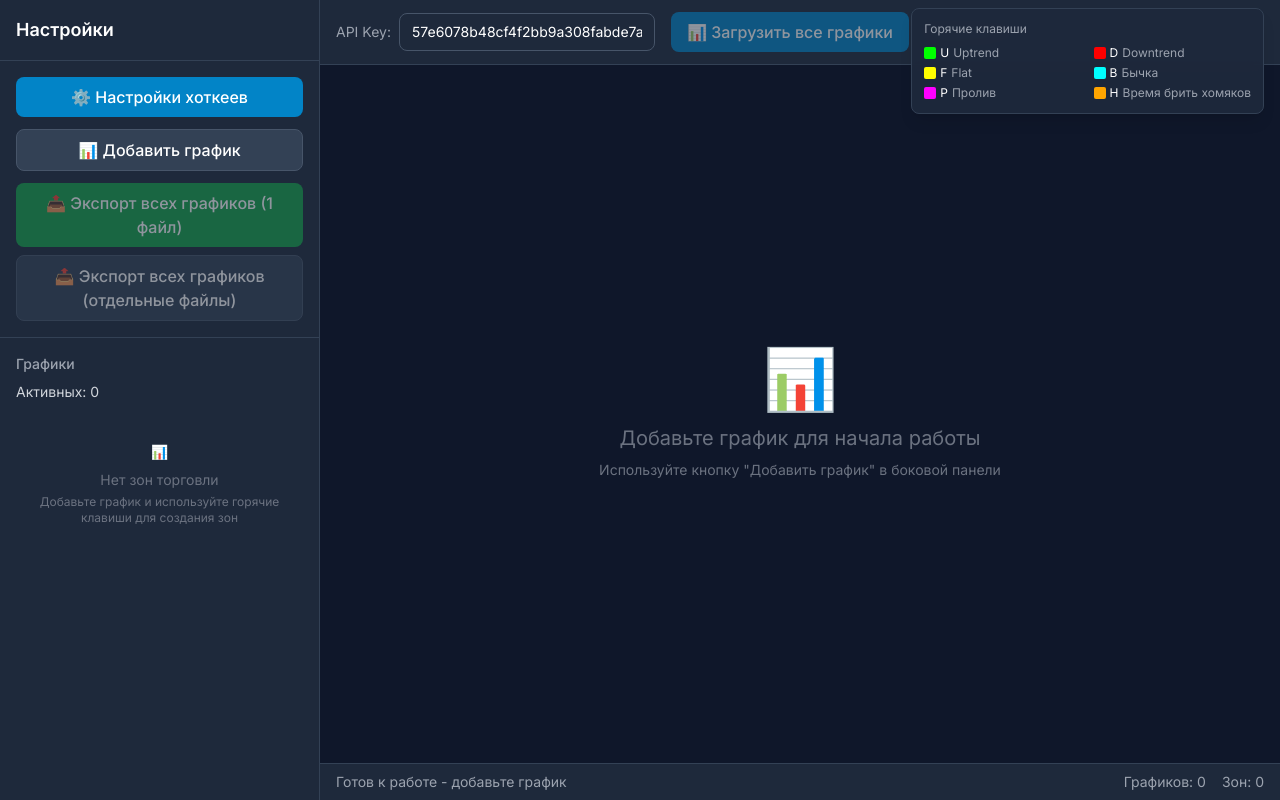
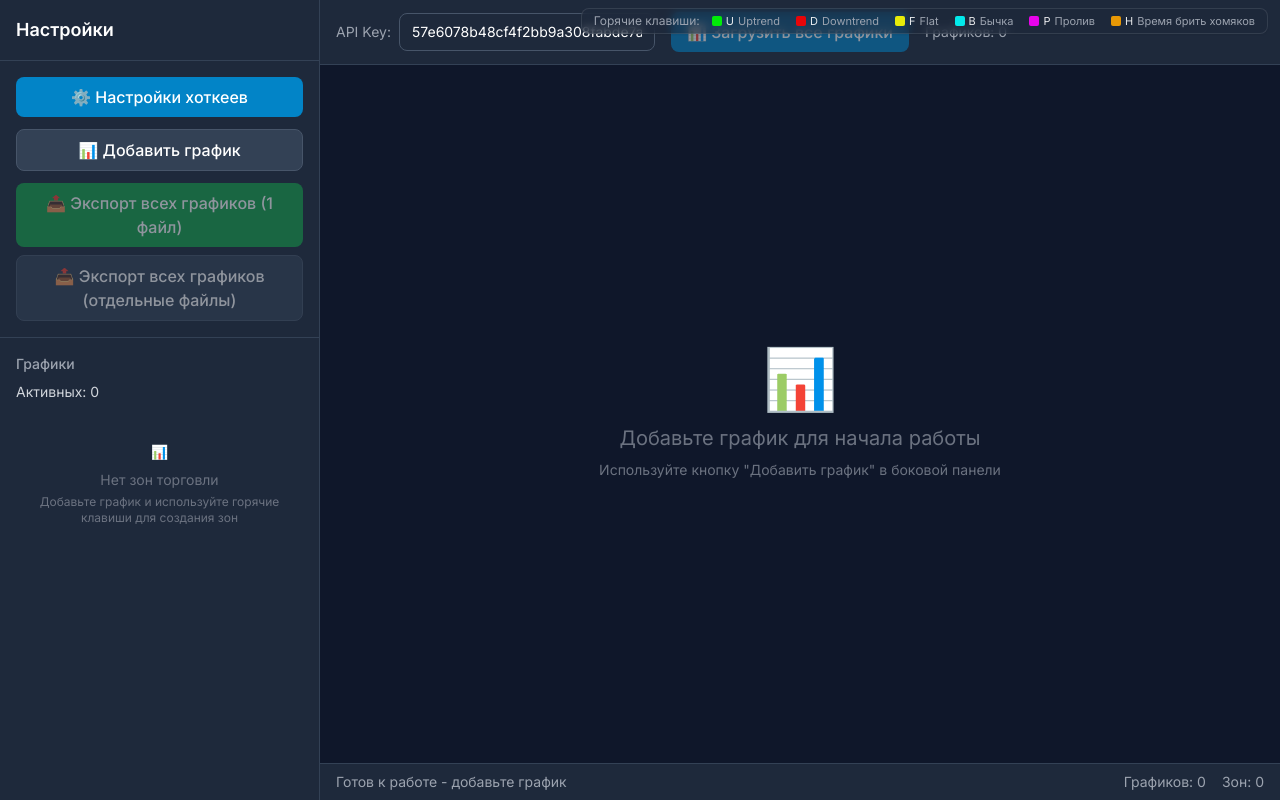
Before and after one commit to B1llioner/PaintCharts, a Next.js app: page / in a window 1280 px wide. Built offline with nearby package versions, Linux system fonts and the light colour scheme.

Commit message:
Fix hot keys help table

```diff
--- a/src/components/TradingTool.tsx
+++ b/src/components/TradingTool.tsx
@@ -73,28 +73,38 @@ export function TradingTool() {
       {/* Hotkeys Info */}
       {hotkeys.length > 0 && (
       <div
+        aria-hidden
         className="
-          fixed right-4 top-2
-          bg-dark-800/95 backdrop-blur
-          border border-dark-700 rounded-lg
-          p-3 shadow-lg z-40
-          max-w-[520px]
+          pointer-events-none fixed top-2 right-3 z-[40]
+          max-w-[70vw]
         "
       >
-        <div className="text-xs text-gray-400 mb-2">
-          Горячие клавиши
-        </div>
-        <div className="grid grid-cols-2 gap-x-3 gap-y-1">
-          {hotkeys.map((hotkey) => (
-            <div key={hotkey.id} className="flex items-center text-xs min-w-0">
-              <span
-                className="w-3 h-3 rounded-sm mr-1 shrink-0"
-                style={{ backgroundColor: hotkey.color }}
-              />
-              <span className="text-white mr-1 shrink-0">{hotkey.key}</span>
-              <span className="text-gray-400 truncate">{hotkey.name}</span>
-            </div>
-          ))}
+        <div
+          className="
+            flex items-center gap-3
+            rounded-lg border border-white/10
+            bg-dark-800/55 backdrop-blur-sm
+            px-3 py-1.5 text-xs leading-none
+            shadow-sm
+          "
+        >
+          <span className="text-gray-400">Горячие клавиши:</span>
+
+          <div className="flex flex-wrap gap-x-4 gap-y-1">
+            {hotkeys.map(h => (
+              <div
+                key={h.id}
+                className="flex items-center gap-1 text-[11px] text-gray-300 pointer-events-none"
+              >
+                <span
+                  className="inline-block h-2.5 w-2.5 rounded-sm"
+                  style={{ backgroundColor: h.color, opacity: 0.9 }}
+                />
+                <span className="text-white/90">{h.key}</span>
+                <span className="text-gray-400">{h.name}</span>
+              </div>
+            ))}
+          </div>
         </div>
       </div>
     )}
```
